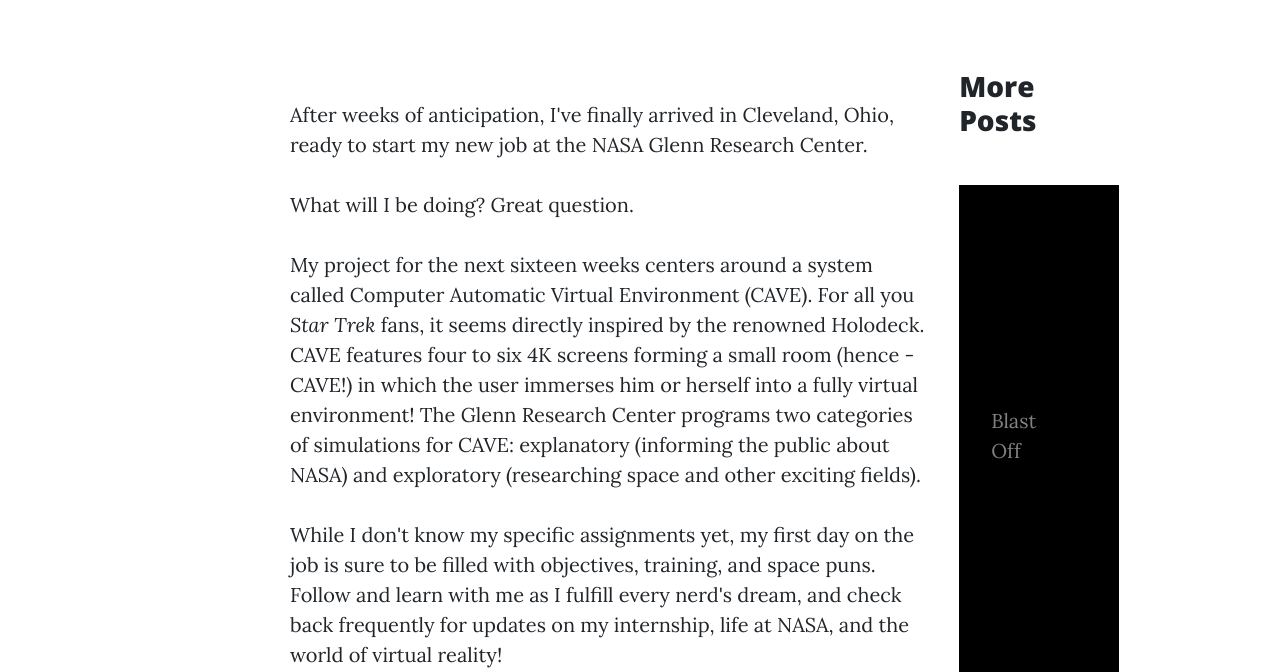
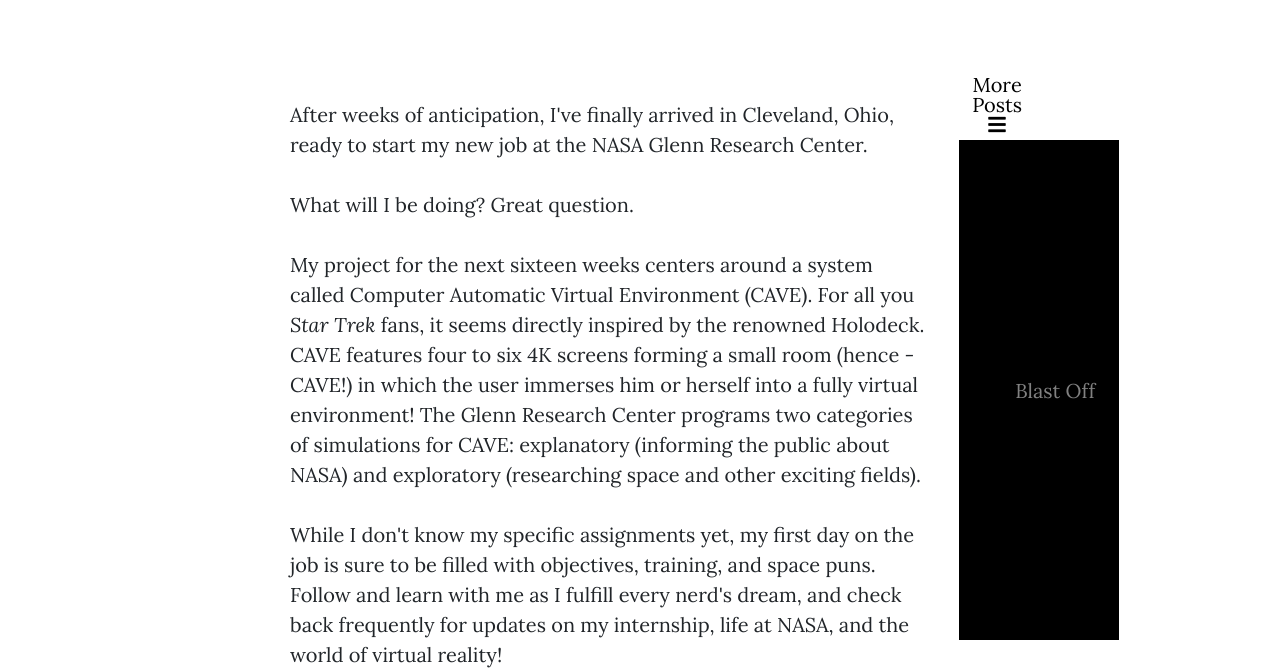
Before and after one commit to myrandaGoesToSpace/myrandaGoesToSpace.github.io, a website: page post.html in a window 1280 px wide. Shown: the part 621-1293 px from the top of the page. Drawn offline with nearby package versions, Linux system fonts and the light colour scheme.

Commit message:
Update post.html

```diff
--- a/post.html
+++ b/post.html
@@ -143,14 +143,18 @@
 
               <div class="sidebar-item">
                 <div class="make-me-sticky">
-                  <h3>More Posts</h3>
-				  <button class="navbar-toggler" type="button" data-toggle="collapse" data-target="#navbarSupportedContent" aria-controls="navbarSupportedContent" aria-expanded="false" aria-label="Toggle navigation">
-					<span class="navbar-toggler-icon"></span>
-			      </button>
+                  <!--<h3>More Posts</h3>-->
+				  <button class="navbar-toggler navbar-toggler-right" type="button" data-toggle="collapse" data-target="#navbarResponsive" aria-controls="navbarResponsive" aria-expanded="false" aria-label="Toggle navigation">
+        More Posts
+					<i class="fas fa-bars"></i>
+				  </button>
 				  <div class="h-100 navbar navbar-right sidenav navbar-expand-md">
-					<a class="nav-link" href="post1.html">Blast Off</a>
-					<a class="nav-link" href=""><!-- post --></a>
-					<a class="nav-link" href=""><!-- post --></a>
+					<ul class="navbar-nav ml-auto">
+						<li class="nav-item">
+							<a class="nav-link" href="post.html">Blast Off</a>
+						</li>
+
+					</ul>
 				  </div>
                 </div>
               </div>
```
